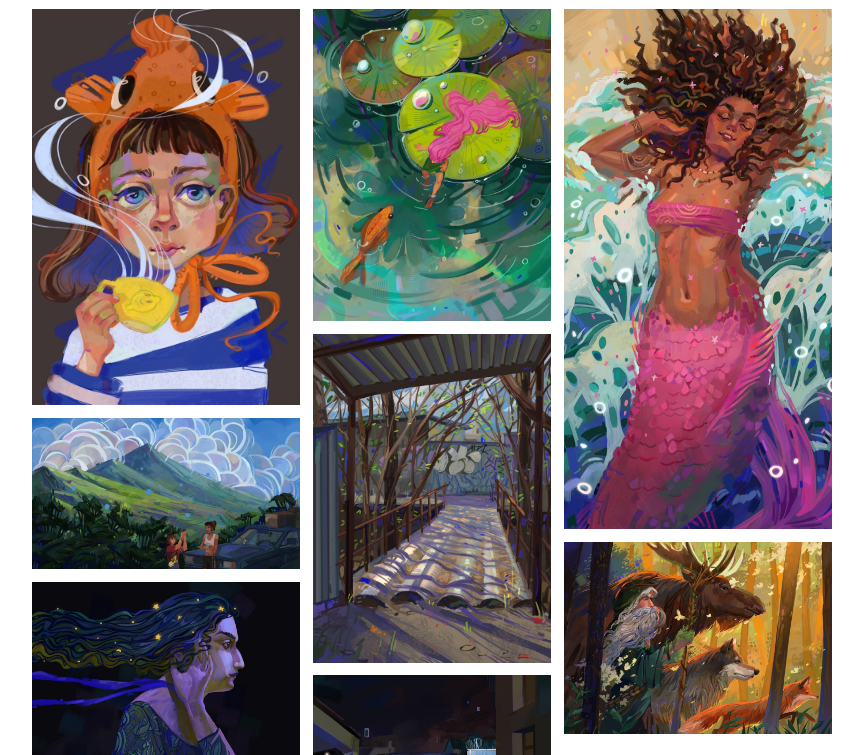
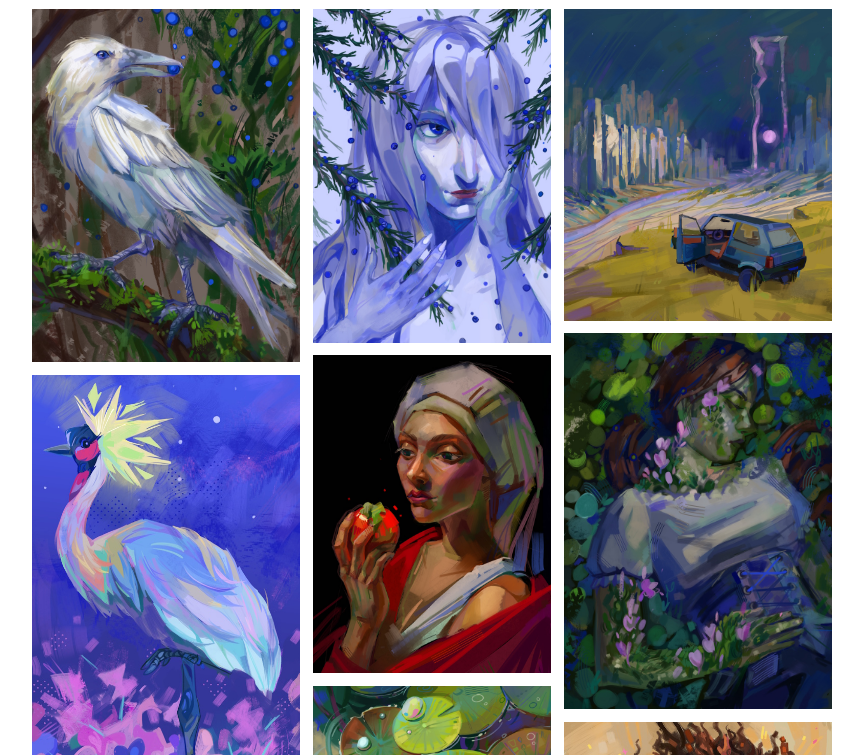
Before and after one commit to li-lovski/li-lovski.github.io, a website built with webpack: page index.html in a window 1280 px wide. Shown: the part 45-800 px from the top of the page, without its empty margins (208-1071 px from the left). Built offline with nearby package versions, Linux system fonts and the light colour scheme.

Commit message:
новые картинки

```diff
--- a/index.html
+++ b/index.html
@@ -33,8 +33,11 @@
 
 <div class="archive">
   <div class="archive-column">
-    <a href="picture.html?file=personal1.png">
-      <img alt="" src="img/personal1_preview.jpg">
+    <a href="picture.html?file=personal10.png">
+      <img alt="" src="img/personal10_preview.jpg">
+    </a>
+    <a href="picture.html?file=personal9.png">
+      <img alt="" src="img/personal9_preview.jpg">
     </a>
     <a href="picture.html?file=personal6.png">
       <img alt="" src="img/personal6_preview.jpg">
@@ -44,6 +47,12 @@
     </a>
   </div>
   <div class="archive-column">
+    <a href="picture.html?file=personal12.png">
+      <img alt="" src="img/personal12_preview.jpg">
+    </a>
+    <a href="picture.html?file=personal13.png">
+      <img alt="" src="img/personal13_preview.jpg">
+    </a>
     <a href="picture.html?file=personal2.png">
       <img alt="" src="img/personal2_preview.jpg">
     </a>
@@ -55,6 +64,12 @@
     </a>
   </div>
   <div class="archive-column">
+    <a href="picture.html?file=personal14.png">
+      <img alt="" src="img/personal14_preview.jpg">
+    </a>
+    <a href="picture.html?file=personal11.png">
+      <img alt="" src="img/personal11_preview.jpg">
+    </a>
     <a href="picture.html?file=personal4.png">
       <img alt="" src="img/personal4_preview.jpg">
     </a>
```
Also changed, not shown: picture.html (+24 -6 lines), work.html (+6 -3 lines), img/personal10_preview.jpg (added), img/personal11_preview.jpg (added), img/personal12_preview.jpg (added), img/personal13_preview.jpg (added), img/personal14_preview.jpg (added), img/personal9_preview.jpg (added), img/work8_preview.jpg (added), 7 other files.
